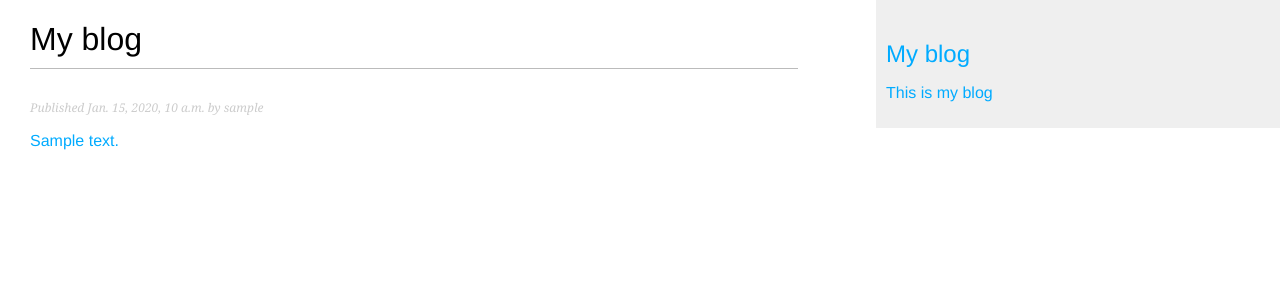
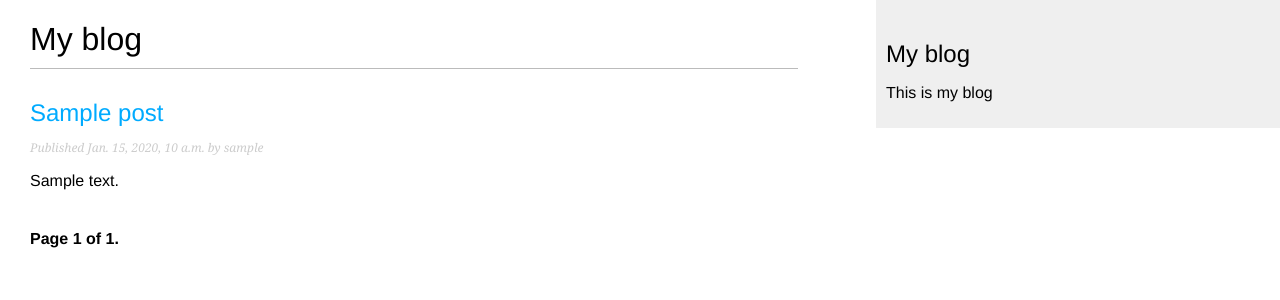
Before and after one commit to evgborovoy/instsite, a Django app: page /blog/ in a window 1280 px wide. Shown: the top 300 px of the page. Run offline with Django 4.2, Linux system fonts and the light colour scheme; tables that the repository leaves empty hold one stand-in row (values such as "Sample post").

Commit message:
add pagination

```diff
--- a/blog/models.py
+++ b/blog/models.py
@@ -1,6 +1,7 @@
 from django.db import models
 from django.utils import timezone
 from django.contrib.auth.models import User
+from django.urls import reverse
 
 
 class PublishedManager(models.Manager):
@@ -14,7 +15,7 @@
         PUBLISHED = "PB", "Published"
 
     title = models.CharField(max_length=250)
-    slug = models.SlugField(max_length=250)
+    slug = models.SlugField(max_length=250, unique_for_date="publish")
     body = models.TextField()
     publish = models.DateTimeField(default=timezone.now)
     created = models.DateTimeField(auto_now_add=True)
@@ -30,5 +31,13 @@
             models.Index(fields=["-publish"])
         ]
 
+    def get_absolut_url(self):
+        return reverse("blog:post_detail", args=[
+            self.publish.year,
+            self.publish.month,
+            self.publish.day,
+            self.slug
+        ])
+
     def __str__(self):
         return self.title
--- a/blog/templates/blog/post/list.html
+++ b/blog/templates/blog/post/list.html
@@ -5,7 +5,7 @@
 <h1>My blog</h1>
     {% for post in posts %}
     <h2>
-        <a href="{% url "blog:post_detail" post.id %}"
+        <a href="{{ post.get_absolut_url }}">
         {{ post.title }}
         </a>
     </h2>
@@ -13,5 +13,7 @@
         Published {{ post.publish }} by {{ post.author }}
     </p>
     {{ post.body|truncatewords:30|linebreaks }}
+
 {% endfor %}
+{% include "pagination.html" with page=posts %}
 {% endblock %}
--- /dev/null
+++ b/blog/templates/pagination.html
@@ -0,0 +1,13 @@
+<div class="pagination">
+    <span class="step-links">
+        {% if page.has_previous %}
+        <a href="?page={{ page.previous_page_number }}">Previous</a>
+        {% endif %}
+        <span class="current">
+            Page {{ page.number }} of {{ page.paginator.num_pages }}.
+        </span>
+        {% if page.has_next %}
+        <a href="?page={{ page.next_page_number }}">Next</a>
+        {% endif %}
+    </span>
+</div>
--- a/blog/urls.py
+++ b/blog/urls.py
@@ -5,5 +5,5 @@
 app_name = "blog"
 urlpatterns = [
     path("", views.post_list, name="post_list"),
-    path("<int:id>/", views.post_detail, name="post_detail"),
+    path("<int:year>/<int:month>/<int:day>/<slug:post>", views.post_detail, name="post_detail"),
 ]
--- a/blog/views.py
+++ b/blog/views.py
@@ -1,4 +1,4 @@
-from django.http import Http404
+from django.core.paginator import Paginator, EmptyPage, PageNotAnInteger
 from django.shortcuts import render, get_object_or_404
 
 from blog.models import Post
@@ -6,10 +6,26 @@
 
 def post_list(request):
     posts = Post.published.all()
+    paginator = Paginator(posts, 3)
+    page_number = request.GET.get("page", 1)
+    try:
+        posts = paginator.page(page_number)
+    except PageNotAnInteger:
+        posts = paginator.page(1)
+
+    except EmptyPage:
+        posts = paginator.page(paginator.num_pages)
     return render(request, "blog/post/list.html", context={"posts": posts})
 
 
-def post_detail(request, id):
-    post = get_object_or_404(Post, id=id, status=Post.Status.PUBLISHED)
+def post_detail(request, year, month, day, post):
+    post = get_object_or_404(
+        Post,
+        status=Post.Status.PUBLISHED,
+        publish__year=year,
+        publish__month=month,
+        publish__day=day,
+        slug=post
+    )
 
     return render(request, "blog/post/detail.html", context={"post": post})
```
Also changed, not shown: blog/migrations/0002_alter_post_slug.py (added).
